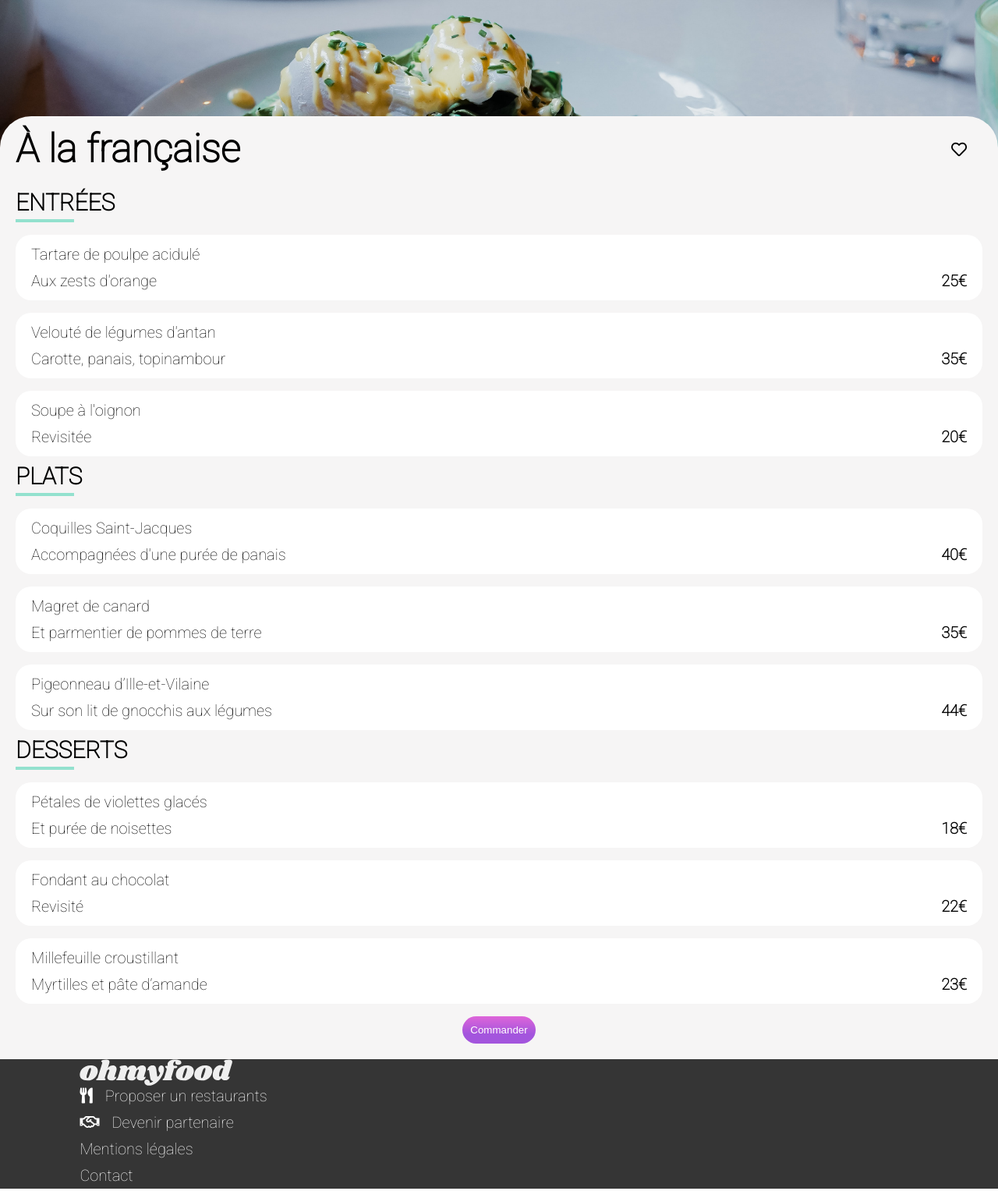
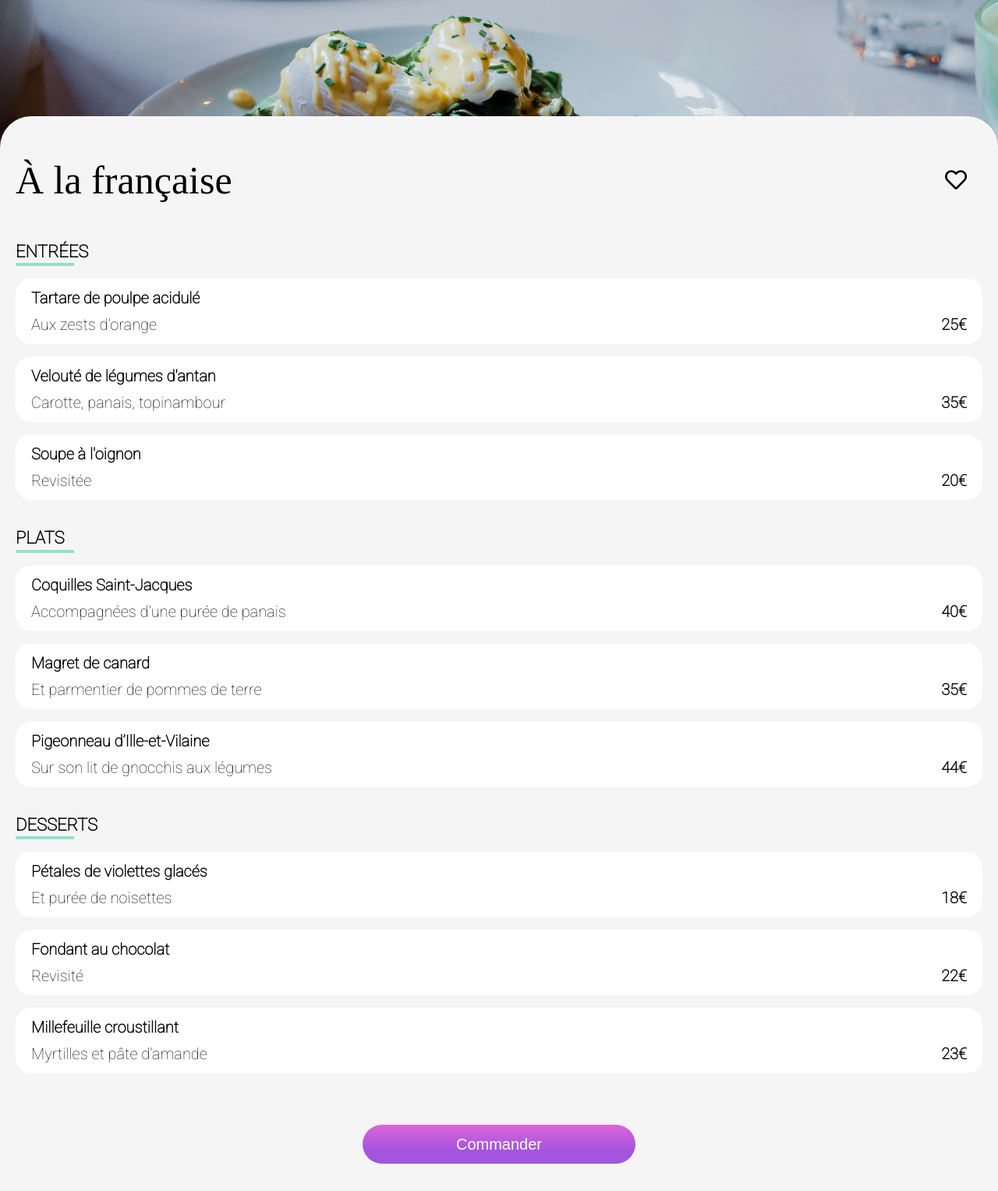
Before and after one commit to EG-OpenClassrooms-ReactJs-Formation/P3_GHISONI_code, a website: page pages/menu_fr.html in a window 1280 px wide. Shown: the part 96-1623 px from the top of the page at 78% size. Drawn offline with Linux system fonts and the light colour scheme; a web font is replaced by a local one.

Commit message:
Implement delay for the nth cards and improve general design

```diff
--- a/pages/menu_fr.html
+++ b/pages/menu_fr.html
@@ -44,7 +44,10 @@
                         <i class="far fa-check-circle"></i>
                     </div>
                 </div>
-                <p  class="menu-plat-title">Tartare de poulpe acidulé</p>
+                <div class="menu-plat-content">
+                    <p  class="menu-plat-title">Tartare de poulpe acidulé</p>
+                    <div class="menu-plat-title-spacer"></div>
+                </div>
                 <div class="menu-plat-content">
                     <p class="menu-plat-components">Aux zests d'orange</p>
                     <p class="menu-plat-price">25€</p>
--- a/sass/base/_typography.scss
+++ b/sass/base/_typography.scss
@@ -1,3 +1,5 @@
+@import url('https://fonts.googleapis.com/css2?family=Shrikhand:ital,wght@0,100;0,200;0,300;0,400;0,500;1,100;1,200;1,300;1,400&display=swap');
+
 body {
     font-family: 'Roboto', sans-serif;
 
@@ -7,10 +9,10 @@ body {
 }
 
 h1 {
-    font-family: 'Roboto', sans-serif;
-    font-weight: 900;
+    font-family: 'Shrikhand';
+    font-weight: 200;
     font-size: 5rem;
-    font-style: bold;
+
 }
 
 textarea {
--- a/sass/components/_restaurant_cards.scss
+++ b/sass/components/_restaurant_cards.scss
@@ -50,6 +50,7 @@
 */
 .like-checkbox{
     padding-right: 20px;
+    font-size: 28px;
 
 }
 .like-checkbox input[type='checkbox'] {
--- a/sass/layout/_cta.scss
+++ b/sass/layout/_cta.scss
@@ -9,10 +9,17 @@
     padding-right: $padding-side-size;
     text-align: center;
     &--button {
+        height: 50px;
+        max-width: 350px;
+        min-width: 250px;
+        font-size: 20px;
+        width: 60%;
         border-radius: 30px;
         padding: 10px;
         background: linear-gradient(0deg, #a355dd 35%, rgba(222,101,217,1) 100%,);
         border: none;
         color: white;
+        margin-top: 50px;
+        margin-bottom: 60px;
     }
 }
--- a/sass/layout/_footer.scss
+++ b/sass/layout/_footer.scss
@@ -1,5 +1,6 @@
 footer {
     padding-left: 8%;
+    padding-top: 20px;
     background-color: $colour-footer;
     color: white;
 }
@@ -10,6 +11,7 @@ footer {
 }
 
 .footer-logo {
+
     filter: invert(1);
     object-fit: cover;
 }
--- a/sass/pages/_menu_base.scss
+++ b/sass/pages/_menu_base.scss
@@ -39,18 +39,22 @@
     padding-bottom: 20px;
     margin-bottom: -45px;
 }
+.restaurant-name{
 
+}
 .menu-container-row{
     display: flex;
     align-items: center;
     justify-content: space-between;
+    padding-top: 40px;
 }
 
 .menu-category-title{
 
     display: inline-block;
-    padding-bottom: -10px;
+    padding-top: 30px;
     position: relative;
+    font-size: 22px;
 }
 .menu-category-title:before{
     content: "";
@@ -63,6 +67,8 @@
 }
 
 .menu-plat-card{
+
+    opacity: 0;
     position: relative;
     display: flex;
     flex-direction: column;
@@ -82,12 +88,20 @@
         .menu-plat-price{
             transform: translate(-60px);
         }
+
         .menu-icone-container{
             transform: rotate(0deg);
         }
     }
 
     animation: menu-cards-fade-in 0.5s linear forwards;
+    @for $i from 1 through $max-menu-card-number {
+        &:nth-child(#{$i}) {
+           -webkit-animation-delay: (0.2s * $i);
+          -moz-animation-delay: (0.2s * $i);
+          animation-delay: (0.2s * $i);
+        }
+     }
 }
 
 .menu-check-container{
@@ -108,7 +122,7 @@
 .menu-icone-container{
     color: white;
     transform: rotate(-360deg);
-    transition: transform 500ms linear;
+    transition: transform 500ms linear forwards;
 }
 
 .menu-plat-content{
@@ -123,7 +137,7 @@
     */
     font-weight: bold;
     margin-right: 20px;
-    margin-left: 70px;
+    //margin-left: 70px;
     transform: translate(0px);
     transition: 0.5s linear;
 }
@@ -144,10 +158,14 @@
 }
 
 .menu-plat-title{
+    font-weight: 900;
     margin-right: 40px;
     white-space: nowrap;
     overflow: hidden;
     text-overflow: ellipsis;
+    &-spacer{
+        margin-left: 20px;
+    }
 }
 
 .menu-plat-components{
--- a/sass/utils/_variables.scss
+++ b/sass/utils/_variables.scss
@@ -24,3 +24,5 @@ $colour-inactive-icon: #7d7d7d;
 $colour-active-icon: #7d7d7d;
 $background-color-active-function-card: #f5edff;
 $colour-function-number: #9356dc;
+
+$max-menu-card-number: 20;
```
Also changed, not shown: public/css/style.css, 1 other file.
